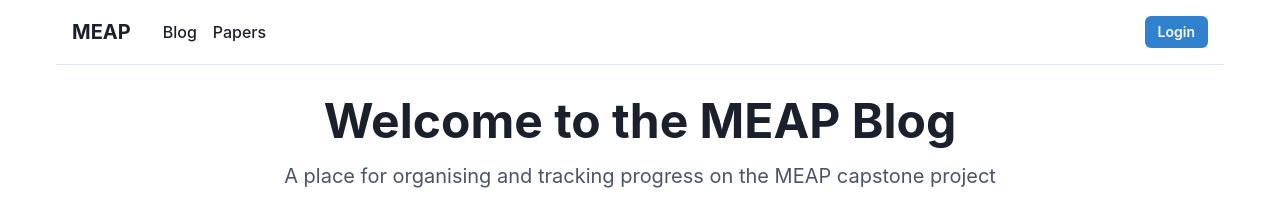
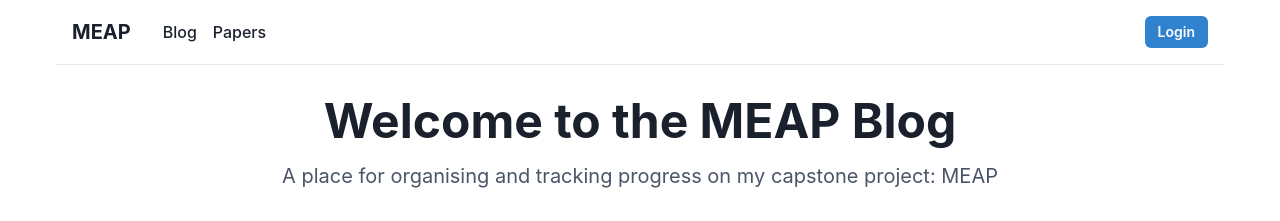
Before and after one commit to Tokeley/MeapLog, a React (Vite) app in the folder frontend/: page / in a window 1280 px wide. Shown: the top 221 px of the page. Built offline with nearby package versions, Linux system fonts and the light colour scheme.

Commit message:
Spelling fix

```diff
--- a/frontend/src/pages/Home.tsx
+++ b/frontend/src/pages/Home.tsx
@@ -11,7 +11,7 @@ const Home = () => {
             Welcome to the MEAP Blog
           </Heading>
           <Text fontSize="xl" color="gray.600">
-            A place for organising and tracking progress on the MEAP capstone project
+            A place for organising and tracking progress on my capstone project: MEAP
           </Text>
         </Box>
 
```
